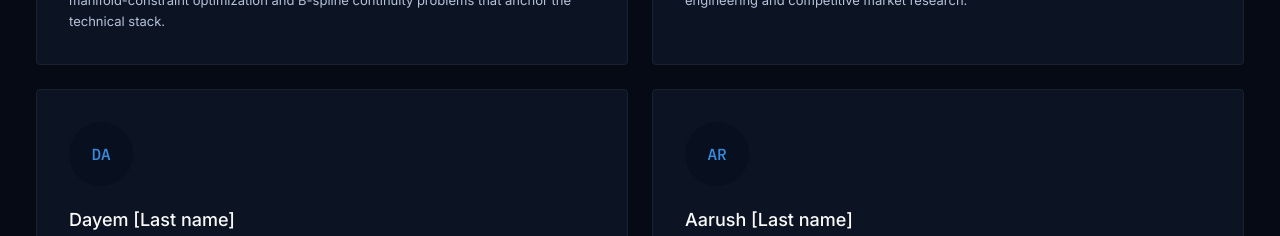
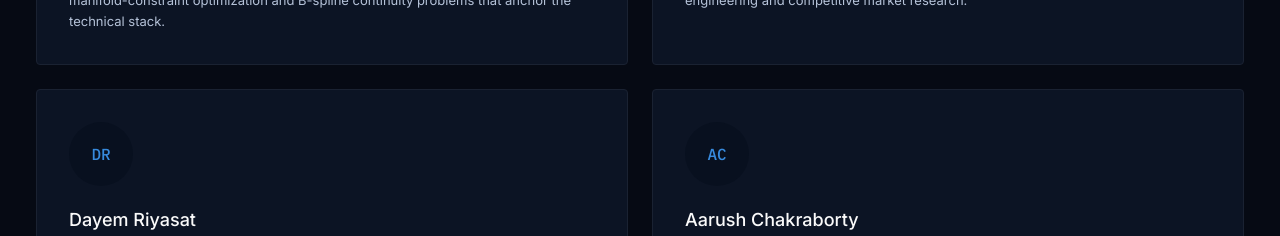
Before and after one commit to rodrigocartagena/trxon, a Next.js app: page /company in a window 1280 px wide. Shown: the part 1900-2136 px from the top of the page. Built offline with nearby package versions, Linux system fonts and the light colour scheme.

Commit message:
Update founder names

```diff
--- a/app/company/page.tsx
+++ b/app/company/page.tsx
@@ -6,8 +6,8 @@ export default function Company() {
   const founders = [
     { initials: "AB", name: "Abubakr Batalvi", role: "TECHNICAL LEAD", bio: "Leads trajectory and perception research at TrXon. Currently working through the manifold-constraint optimization and B-spline continuity problems that anchor the technical stack." },
     { initials: "RC", name: "Rodrigo Cartagena", role: "PRODUCT & STRATEGY", bio: "Drives the economic and product strategy at TrXon. Background in clean-tech engineering and competitive market research." },
-    { initials: "DA", name: "Dayem [Last name]", role: "ENGINEERING", bio: "Owns the system integration and front-end of the product." },
-    { initials: "AR", name: "Aarush [Last name]", role: "RESEARCH", bio: "Focuses on perception research and sensor fusion." },
+    { initials: "DR", name: "Dayem Riyasat", role: "ENGINEERING", bio: "Owns the system integration and front-end of the product." },
+    { initials: "AC", name: "Aarush Chakraborty", role: "RESEARCH", bio: "Focuses on perception research and sensor fusion." },
   ];
 
   return (
```
